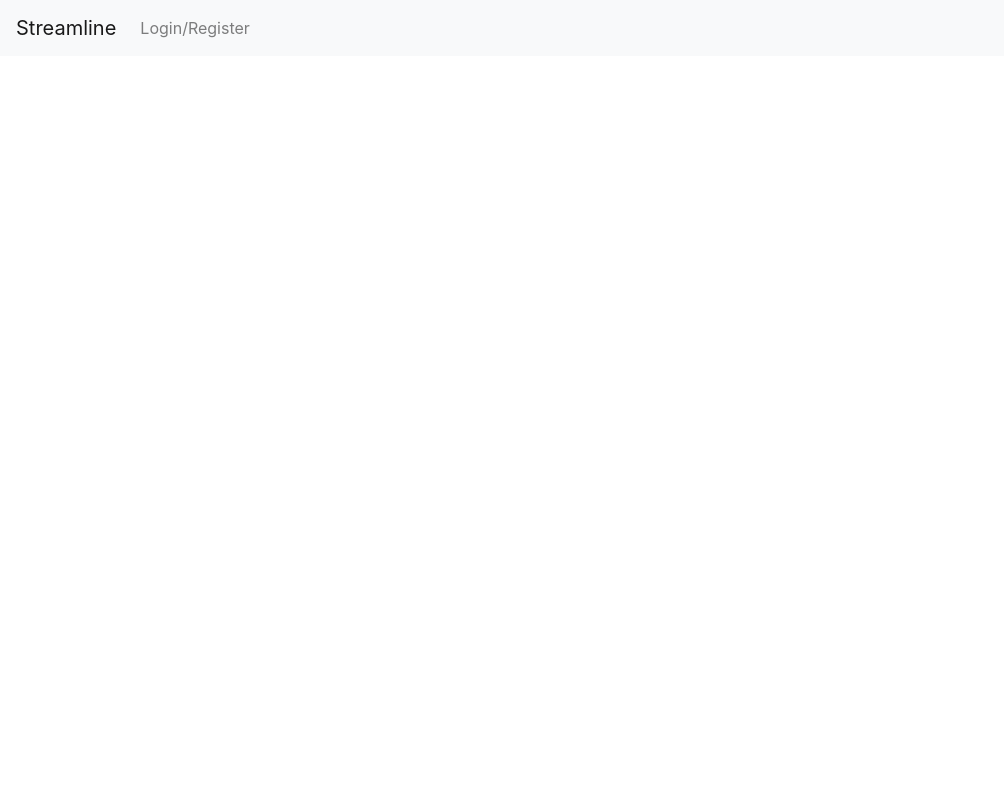
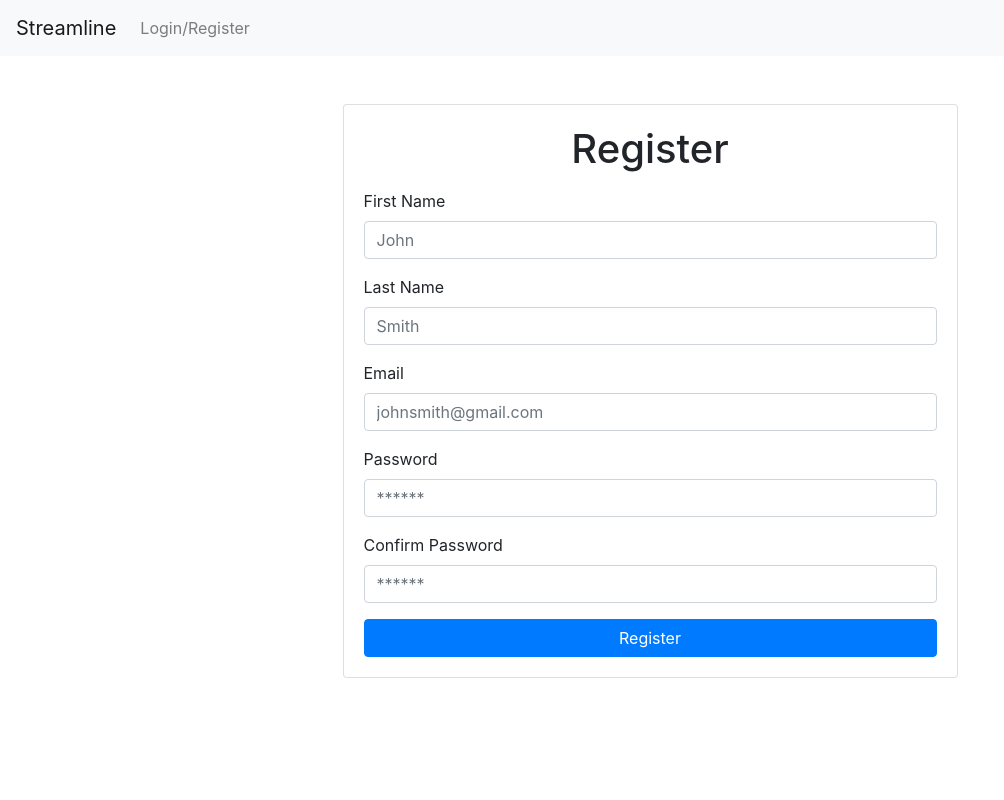
Before and after one commit to irfanwalele/project03, a React (Create React App) app in the folder client/: page /users/register in a window 1280 px wide. Shown: the top 800 px of the page, without its empty margins (0-1004 px from the left). Built offline with nearby package versions, Linux system fonts and the light colour scheme.

Commit message:
registration form

```diff
--- a/client/src/App.js
+++ b/client/src/App.js
@@ -2,6 +2,7 @@ import React from "react";
 import { BrowserRouter as Router, Route } from "react-router-dom";
 import Login from "./pages/Login";
 import Search from "./pages/Search";
+import Register from "./pages/Register";
 import Navbar from "./components/Navbar";
 import Footer from "./components/Footer";
 import Wrapper from "./components/Wrapper";
@@ -14,6 +15,7 @@ function App() {
         <Wrapper>
           <Route exact path="/" component={Search} />
           <Route exact path="/login" component={Login} />
+          <Route exact path="/users/register" component={Register} />
           {/* <Route exact path="/search" component={Search} /> */}
         </Wrapper>
         <Footer />
--- /dev/null
+++ b/client/src/pages/Register.js
@@ -0,0 +1,76 @@
+import React from "react";
+import Hero from "../components/Hero";
+// import Container from "../components/Container";
+import Row from "../components/Row";
+import Col from "../components/Col";
+
+
+
+function Register() {
+    return (
+
+        <div class="row mt-5">
+            <div class="col-md-6 m-auto">
+                <div class="card card-body">
+                    <h1 class="text-center mb-3"><i class="fas fa-sign-in-alt"></i>  Register</h1>
+                    {/* <% include ./partials/messages %> */}
+                    <form action="/users/register" method="POST">
+                        <div class="form-group">
+                            <label for="fistName">First Name</label>
+                            <input
+                                type="text"
+                                id="text"
+                                name="firstName"
+                                class="form-control"
+                                placeholder="John"
+                            />
+                        </div>
+                        <div class="form-group">
+                            <label for="lastName">Last Name</label>
+                            <input
+                                type="text"
+                                id="text"
+                                name="lastName"
+                                class="form-control"
+                                placeholder="Smith"
+                            />
+                        </div>
+                        <div class="form-group">
+                            <label for="email">Email</label>
+                            <input
+                                type="email"
+                                id="email"
+                                name="email"
+                                class="form-control"
+                                placeholder="johnsmith@gmail.com"
+                            />
+                        </div>
+                        <div class="form-group">
+                            <label for="passWord">Password</label>
+                            <input
+                                type="text"
+                                id="text"
+                                name="passWord"
+                                class="form-control"
+                                placeholder="******"
+                            />
+                        </div>
+                        <div class="form-group">
+                            <label for="passWord">Confirm Password</label>
+                            <input
+                                type="text"
+                                id="text"
+                                name="passWord"
+                                class="form-control"
+                                placeholder="******"
+                            />
+                        </div>
+                        <button type="submit" class="btn btn-primary btn-block">Register</button>
+                    </form>
+                </div>
+            </div>
+        </div>
+    );
+}
+
+export default Register;
--- /dev/null
+++ b/client/src/pages/style.css
@@ -0,0 +1,3 @@
+#results {
+    display: flex
+}
```
